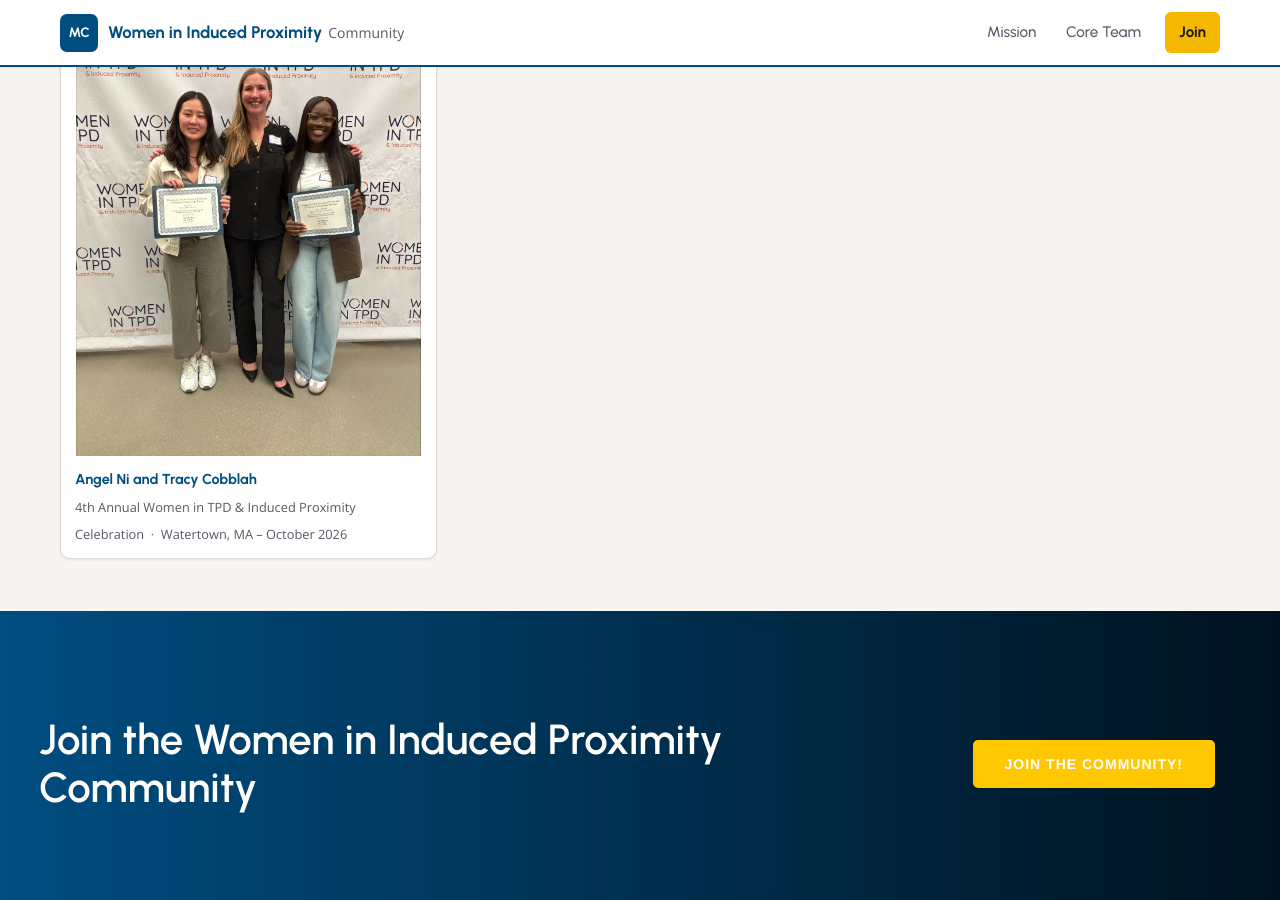
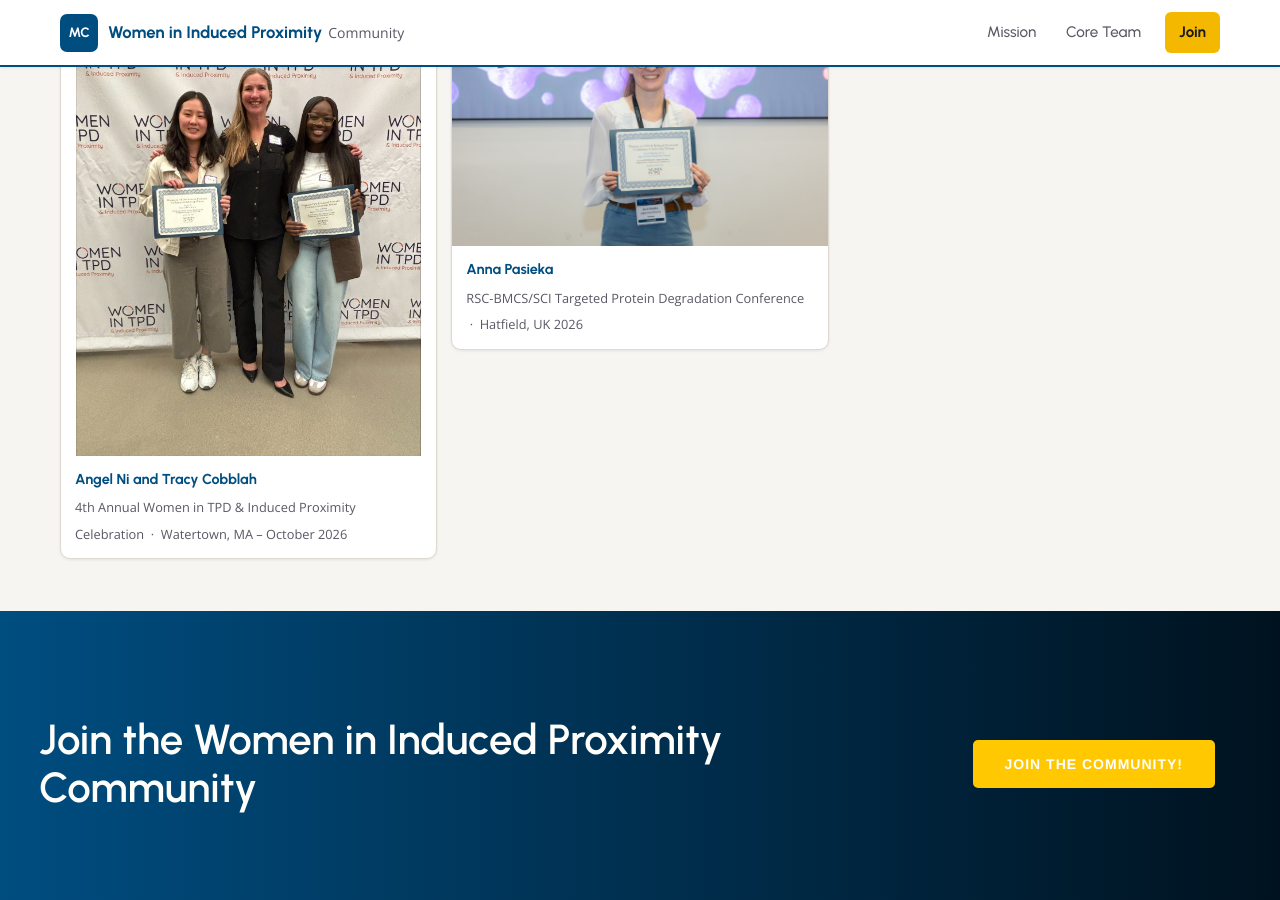
Before and after one commit to Women-in-TPD-Induced-Proximity/Women-in-TPD-Induced-Proximity.github.io, a Jekyll site: the page built from scholarship.html, in a window 1280 px wide and 900 px high, scrolled down 3397 px. Built offline with Jekyll 4.4.1, drawn with Linux system fonts in a browser that asks for light colours.

Commit message:
Add scholarship photo: Anna Pasieka (2026)
Via the admin portal, by Charu Chaudhry.

```diff
--- a/_data/scholarship.yml
+++ b/_data/scholarship.yml
@@ -103,3 +103,8 @@
     location: Watertown, MA – October 2026
     alt: 2026 Scholarship winners Angel Ni and Tracy Cobblah
     photo: angel-ni-and-tracy-cobblah-2026.jpg
+  - person: Anna Pasieka
+    event: RSC-BMCS/SCI Targeted Protein Degradation Conference
+    location: Hatfield, UK 2026
+    alt: Anna Pasieka
+    photo: anna-pasieka-2026.jpg
```
Also changed, not shown: assets/images/scholarship/anna-pasieka-2026.jpg (added).
